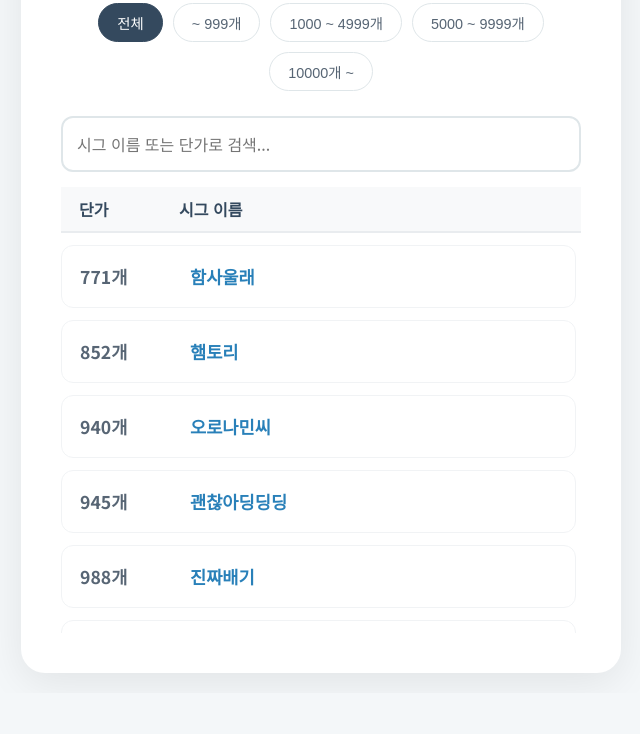
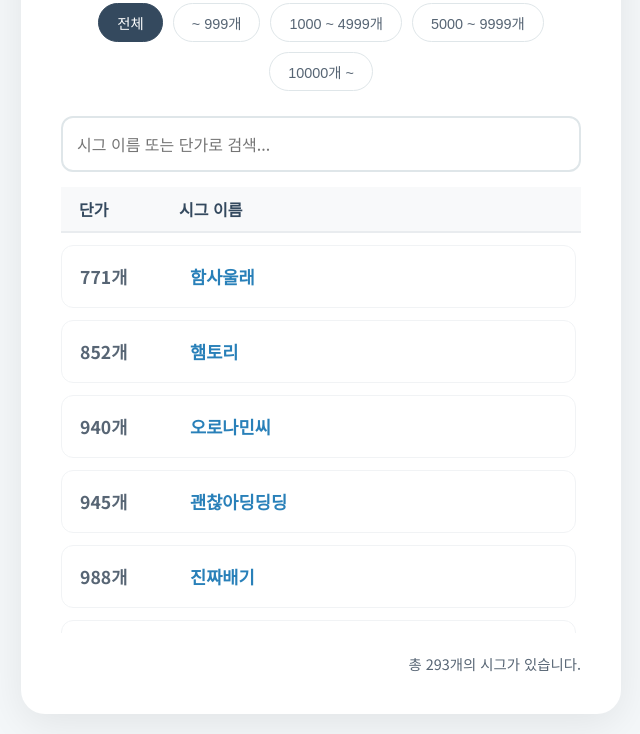
Before and after one commit to 771excel/kimdhun, a plain HTML site: page index.html in a window 1280 px wide. Shown: the part 133-867 px from the top of the page, without its empty margins (319-959 px from the left). Before the commit the page ends 826 px from the top, so only its background shows below. Drawn offline with Linux system fonts and the light colour scheme.

Commit message:
Update index.html

```diff
--- a/index.html
+++ b/index.html
@@ -219,6 +219,13 @@
             flex-grow: 1;
         }
 
+        #item-count {
+            margin-top: 20px;
+            color: #576574;
+            font-size: 0.9em;
+            text-align: right;
+        }
+
         /* 모바일 반응형 스타일 */
         @media (max-width: 600px) {
             body { padding: 10px; }
@@ -258,6 +265,7 @@
             </div>
             <ul id="dance-list"></ul>
         </div>
+        <div id="item-count"></div>
     </div>
 
     <script>
@@ -267,6 +275,7 @@
             const filterButtonsContainer = document.getElementById('filter-buttons');
             const sortHeader = document.getElementById('sort-header');
             const sortIndicator = document.getElementById('sort-indicator');
+            const itemCountElement = document.getElementById('item-count');
 
             let currentPriceFilter = { min: 0, max: Infinity };
             let currentSort = 'none'; // 'none', 'asc', 'desc'
@@ -298,6 +307,8 @@
                     li.appendChild(danceInfo);
                     danceList.appendChild(li);
                 });
+                // 아이템 개수 업데이트
+                itemCountElement.textContent = `총 ${dancesToRender.length}개의 시그가 있습니다.`;
             };
 
             // 검색 및 필터링, 정렬 함수
@@ -399,6 +410,13 @@
                 });
             });
 
+            // 엔터 키를 누르면 자동완성 목록 닫기
+            searchInput.addEventListener('keydown', function(e) {
+                if (e.key === 'Enter') {
+                    closeAllLists();
+                }
+            });
+
             function closeAllLists(elmnt) {
                 const items = document.getElementsByClassName('autocomplete-items');
                 for (let i = 0; i < items.length; i++) {
```
